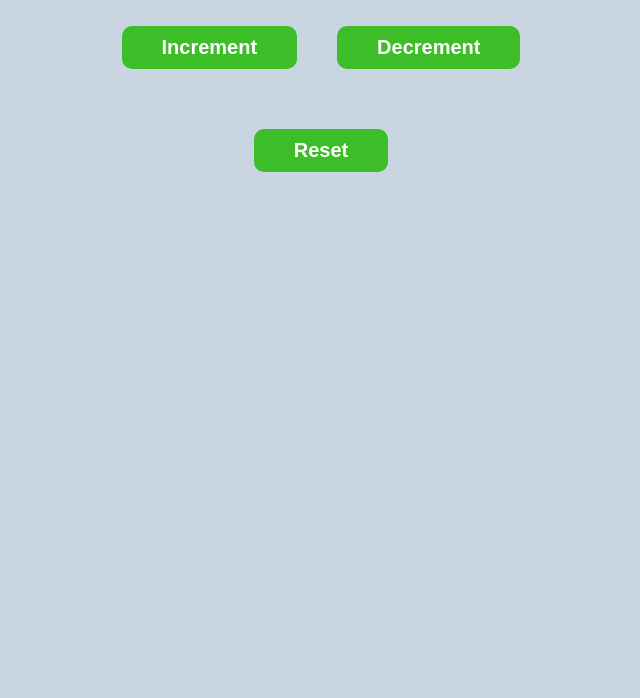
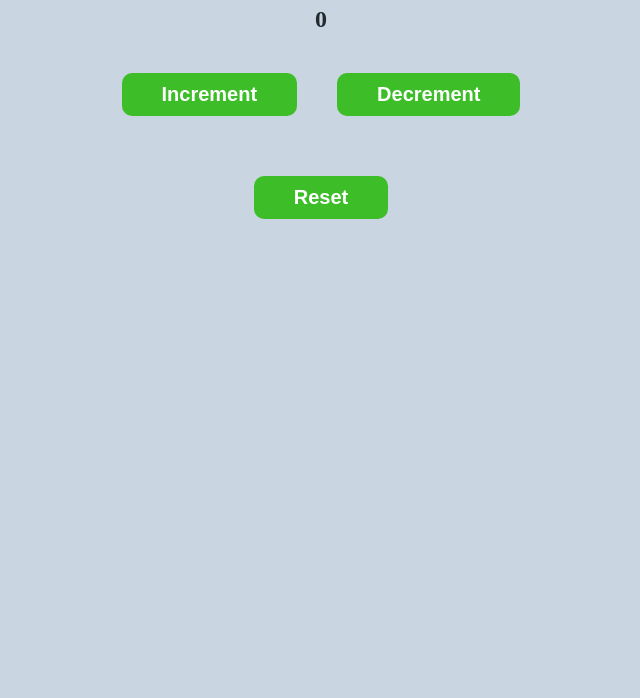
Before and after one commit to RanuRanjan/Counter, a plain HTML site: page index.html in a window 1280 px wide. Shown: the part 102-800 px from the top of the page, without its empty margins (319-959 px from the left). Drawn offline with Linux system fonts and the light colour scheme.

Commit message:
final default value added

```diff
--- a/index.html
+++ b/index.html
@@ -11,7 +11,7 @@
    <div id="main">
     <div>
         <h1>Counter</h1>
-         <h2 id="counter">0</h2>
+         <h2 id="counter"></h2>
 
 
        </div>
--- a/main.js
+++ b/main.js
@@ -8,7 +8,7 @@ let reset=document.querySelector("#reset").addEventListener('click',resetCount)
 // console.log(decrement);
 
 // get the value of count from local storage
-let counter=(localStorage.getItem("countValue"));
+let counter=(localStorage.getItem("countValue")||0);
 
 // appending couter to the html
 counterStore.textContent=counter;
```
